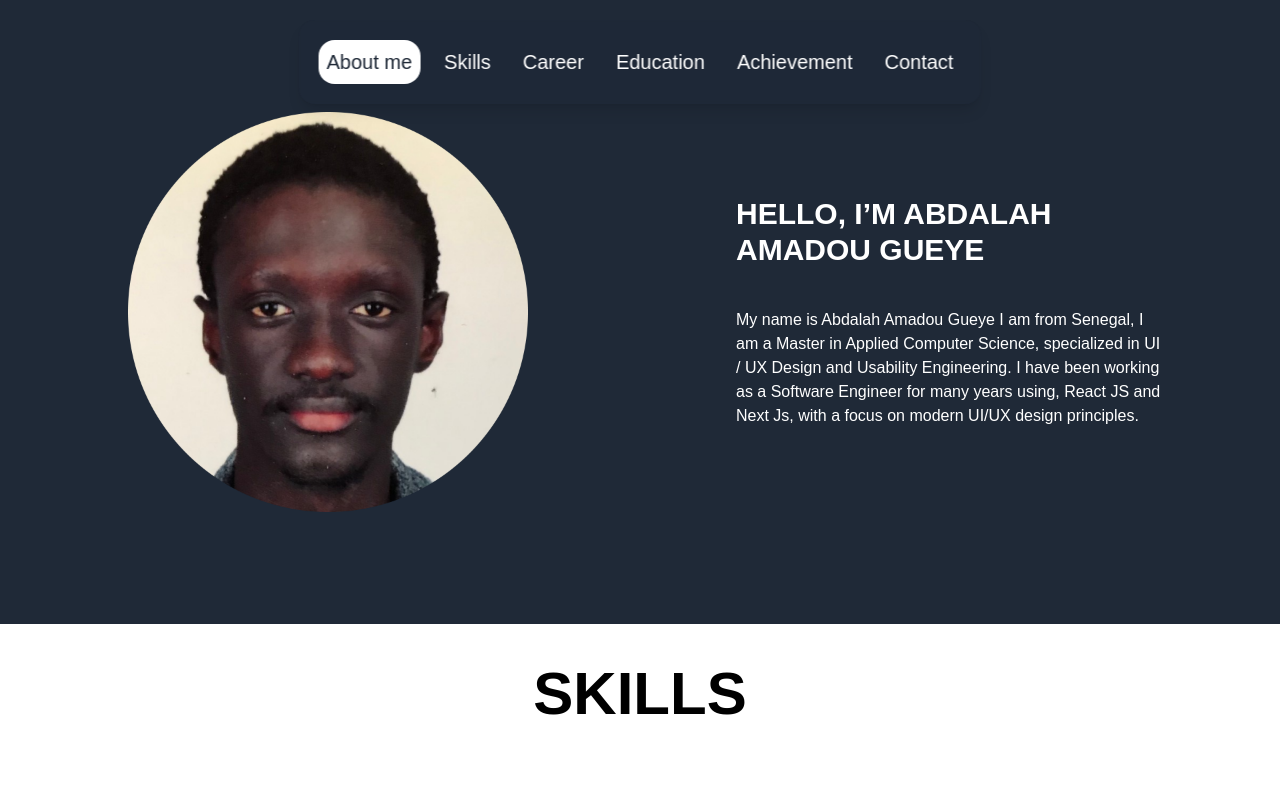
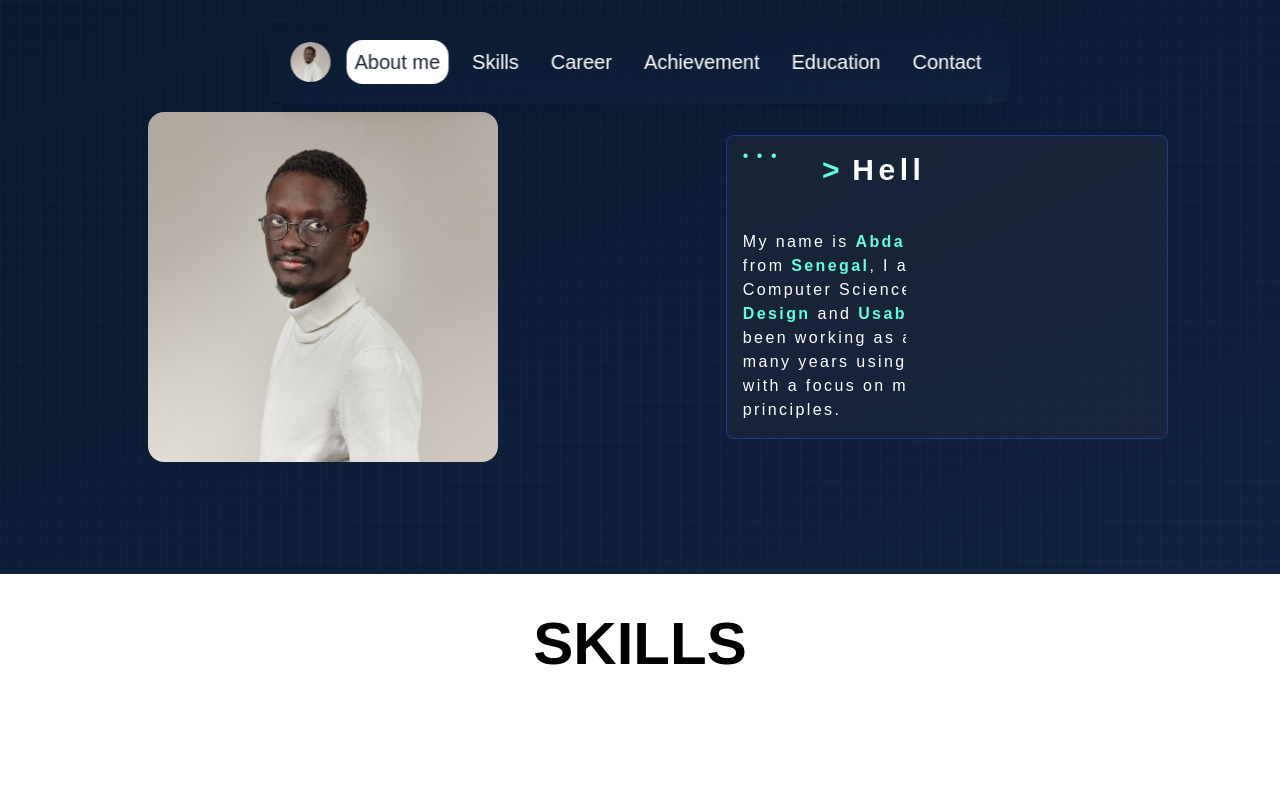
Before and after one commit to Developers-at-G/the-dev-guy, a Next.js app: page / in a window 1280 px wide. Shown: the top 800 px of the page. Built offline with nearby package versions, Linux system fonts and the light colour scheme.

Commit message:
Add animation to profile and change background

```diff
--- a/src/app/Achievement/Achievement.tsx
+++ b/src/app/Achievement/Achievement.tsx
@@ -39,7 +39,7 @@ const Achievement = () => {
   }, []);
 
   return (
-    <section className="bg-gray-800 w-full h-full" id="achievement">
+    <section className="coder-background w-full h-full" id="achievement">
       <div className="py-10">
         <p className="text-white text-center font-bold text-4xl md:text-6xl">Achievement</p>
       </div>
@@ -56,7 +56,7 @@ const Achievement = () => {
               pauseOnHover: true,
               pauseOnFocus: false,
               rewind: false,
-              speed: 0.3,
+              speed: 0.7,
             },
           }}
           extensions={{ AutoScroll }}
--- a/src/app/Career/Career.tsx
+++ b/src/app/Career/Career.tsx
@@ -74,7 +74,7 @@ const Career = () => {
   }, []);
 
   return (
-    <section className="bg-gray-800 w-full h-full" id="career">
+    <section className="coder-background w-full h-full" id="career">
       <div className="py-10">
         <p className="text-white text-center font-bold text-4xl md:text-6xl">Work Experience</p>
       </div>
@@ -84,7 +84,7 @@ const Career = () => {
           {/* Original desktop layout columns */}
           <div className="grid grid-rows-3 gap-20">
             {["JAN 2023 - PRESENT", "DEC 2023 - NOV 2022", "JAN 2020 - JUN 2020"].map((date, index) => (
-              <div key={index} className="flex items-center justify-center text-white text-base career-row">
+              <div key={index} className="flex items-center justify-center text-white text-base md:text-xl career-row">
                 {date}
               </div>
             ))}
@@ -136,7 +136,7 @@ const Career = () => {
             }
           ].map((experience, index) => (
             <div key={index} className="career-row bg-gray-700 rounded-lg p-4 flex flex-col items-center gap-4">
-              <div className="text-white text-sm text-center">{experience.date}</div>
+              <div className="text-white text-base md:text-lg text-center">{experience.date}</div>
               <div className="flex justify-center">
                 <Image
                   src={experience.image.src}
--- a/src/app/Contact/Contact.tsx
+++ b/src/app/Contact/Contact.tsx
@@ -47,7 +47,7 @@ const Contact = () => {
   };
 
   return (
-    <section className="flex flex-col py-10 items-center min-h-screen bg-gray-800" id="contact">
+    <section className="flex flex-col py-10 items-center min-h-screen coder-background" id="contact">
       {showPopup && (
         <div className="fixed inset-0 bg-black bg-opacity-50 flex items-center justify-center z-50">
           <div className={`bg-white p-6 rounded-lg shadow-xl ${isSuccess ? 'border-green-500' : 'border-red-500'} border-2`}>
@@ -65,7 +65,7 @@ const Contact = () => {
               )}
               <button
                 onClick={() => setShowPopup(false)}
-                className="mt-4 px-4 py-2 bg-gray-800 text-white rounded hover:bg-gray-700 focus:outline-none focus:ring-2 focus:ring-gray-500"
+                className="mt-4 px-4 py-2 coder-background text-white rounded hover:bg-gray-700 focus:outline-none focus:ring-2 focus:ring-gray-500"
               >
                 Close
               </button>
@@ -77,7 +77,7 @@ const Contact = () => {
       <div className="text-center text-white text-6xl font-semibold my-6">Contact</div>
 
       <div className="w-9/12 grid grid-cols-1 md:grid-cols-2 gap-8">
-        <div className="bg-gray-800 border border-gray-200 rounded-lg text-white p-6">
+        <div className="coder-background border border-gray-200 rounded-lg text-white p-6">
           <form onSubmit={handleSubmit}>
             <div className="mb-4">
               <label htmlFor="name" className="block mb-1 text-sm font-medium">
--- a/src/app/Education/Education.tsx
+++ b/src/app/Education/Education.tsx
@@ -63,7 +63,7 @@ const Education = () => {
             ref={(el) => {
               if (el) cardsRef.current[index] = el;
             }}
-            className="relative w-full sm:w-max-content h-max-content bg-gray-800 p-4 sm:p-8 flex flex-col rounded-xl justify-center items-center gap-5"
+            className="relative w-full sm:w-max-content h-max-content coder-background p-4 sm:p-8 flex flex-col rounded-xl justify-center items-center gap-5"
           >
             <div className="transition-transform duration-700 ease-out hover:scale-110">
               <Image
--- a/src/app/Navigation/Navigation.tsx
+++ b/src/app/Navigation/Navigation.tsx
@@ -1,4 +1,5 @@
 import React, { useState, useEffect } from 'react';
+import Image from 'next/image';
 
 const Navigation = () => {
   const [activeLink, setActiveLink] = useState('');
@@ -44,7 +45,7 @@ const Navigation = () => {
 
   return (
     <nav className="py-5 text-black text-3xl fixed top-0 z-50 w-full">
-      <div className="flex justify-center w-full items-center">
+      <div className="flex justify-center w-full items-center px-4 md:px-8">
         <div className="relative w-full md:w-auto px-4 md:px-0">
           <button
             className="md:hidden flex items-center justify-center w-10 h-10
@@ -58,17 +59,26 @@ const Navigation = () => {
 
           <ul className={`
             flex justify-center items-center gap-4 text-white
-            bg-gray-800/95 backdrop-blur-sm p-5 rounded-2xl shadow-lg
+            coder-background backdrop-blur-sm p-5 rounded-2xl shadow-lg
             md:flex-row md:relative md:w-auto md:mt-0
             flex-col absolute w-[90vw] left-1/2 -translate-x-1/2 mt-14
             md:!flex ${isMenuOpen ? 'flex' : 'hidden'}
           `}>
+            <li className="hidden md:block">
+              <Image
+                src="/Images/Picture.jpeg"
+                alt="profile"
+                width={40}
+                height={40}
+                className="rounded-full object-cover"
+              />
+            </li>
             {[
               { id: 'about', label: 'About me' },
               { id: 'skills', label: 'Skills' },
               { id: 'career', label: 'Career' },
+              { id: 'achievement', label: 'Achievement' },
               { id: 'education', label: 'Education' },
-              { id: 'achievement', label: 'Achievement' },
               { id: 'contact', label: 'Contact' },
             ].map((link) => (
               <li
--- a/src/app/Profile/Profile.tsx
+++ b/src/app/Profile/Profile.tsx
@@ -2,21 +2,24 @@ import Image from "next/image";
 import React from "react";
 const Profile = () => {
   return (
-    <section id="about" className="flex flex-col md:flex-row items-center justify-center p-8 md:p-28 gap-8 md:gap-48 bg-gray-800 w-full- h-full ">
-      <div className="w-full h-full flex justify-center">
-        <Image src="/Images/Profile.png" alt="profile" width={400} height={400}
-        className="w-[250px] h-[250px] md:w-[400px] md:h-[400px]"
+    <section id="about" className="flex flex-col md:flex-row items-center justify-center p-8 md:p-28 gap-8 md:gap-48 coder-background w-full- h-full">
+      <div className="w-full h-full flex justify-center rounded-2xl">
+        <Image src="/Images/Picture.jpeg" alt="profile" width={350} height={350}
+        className="w-[250px] h-[250px] md:w-[350px] md:h-[350px] rounded-2xl"
         />
       </div>
-      <div className="flex flex-col w-full h-full text-center md:text-left">
-          <p className="text-2xl md:text-3xl font-bold mb-6 md:mb-10 text-white">HELLO, I’M ABDALAH AMADOU GUEYE</p>
-          <p className="text-base md:text-base text-white">
-            My name is Abdalah Amadou Gueye I am from Senegal, I am a Master in
-            Applied Computer Science, specialized in UI / UX Design and
-            Usability Engineering. I have been working as a Software Engineer
-            for many years using, React JS and Next Js, with a focus on modern
-            UI/UX design principles.
-          </p>
+      <div className="code-block flex flex-col w-full h-full text-center md:text-left">
+        <p className="text-2xl md:text-3xl font-bold mb-6 md:mb-10 text-white code-text typewriter">
+          Hello World
+        </p>
+        <p className="text-base md:text-base text-white typewriter">
+          My name is <span className="highlight">Abdalah Amadou Gueye</span> I am from
+          <span className="highlight"> Senegal</span>, I am a Master in
+          Applied Computer Science, specialized in <span className="highlight">UI / UX Design</span> and
+          <span className="highlight"> Usability Engineering</span>. I have been working as a Software Engineer
+          for many years using, <span className="highlight">React JS</span> and <span className="highlight">Next Js</span>, with a focus on modern
+          UI/UX design principles.
+        </p>
       </div>
     </section>
   );
--- a/src/app/globals.css
+++ b/src/app/globals.css
@@ -25,3 +25,77 @@ html {
   scroll-behavior: smooth;
 
 }
+.typewriter {
+  overflow: hidden;
+  border-right: .15em solid var(--foreground);
+  white-space: pre-wrap;
+  margin: 0 auto;
+  letter-spacing: .15em;
+  animation:
+    typing 7.5s steps(40, end) infinite,
+    blink-caret .75s step-end infinite;
+  display: inline-block;
+  max-width: 100%;
+}
+
+@keyframes typing {
+  0%, 100% {
+    clip-path: inset(0 100% 0 0);
+  }
+  20%, 80% {
+    clip-path: inset(0 0 0 0);
+  }
+}
+
+@keyframes blink-caret {
+  from, to { border-color: transparent }
+  50% { border-color: var(--foreground) }
+}
+
+.code-text::before {
+  content: '>';
+  color: #64ffda;
+  margin-right: 8px;
+  font-family: 'Courier New', monospace;
+}
+
+.code-block {
+  position: relative;
+  padding: 1rem;
+  border-radius: 8px;
+  background: rgba(30, 41, 59, 0.5);
+  border: 1px solid #1e3a8a;
+}
+
+.code-block::before {
+  content: '• • •';
+  position: absolute;
+  top: 0.5rem;
+  left: 1rem;
+  color: #64ffda;
+  letter-spacing: 2px;
+}
+
+.highlight {
+  color: #64ffda;
+  font-weight: 600;
+}
+
+.coder-background {
+  background: linear-gradient(to bottom right, #0a192f, #112240);
+  position: relative;
+}
+
+.coder-background::before {
+  content: '';
+  position: absolute;
+  top: 0;
+  left: 0;
+  right: 0;
+  bottom: 0;
+  background-image:
+    linear-gradient(rgba(255, 255, 255, 0.02) 1px, transparent 1px),
+    linear-gradient(90deg, rgba(255, 255, 255, 0.02) 1px, transparent 1px);
+  background-size: 20px 20px;
+  pointer-events: none;
+}
```
Also changed, not shown: src/app/Skills/Skills.tsx (+12 -6 lines), public/Images/Picture.jpeg (added).
